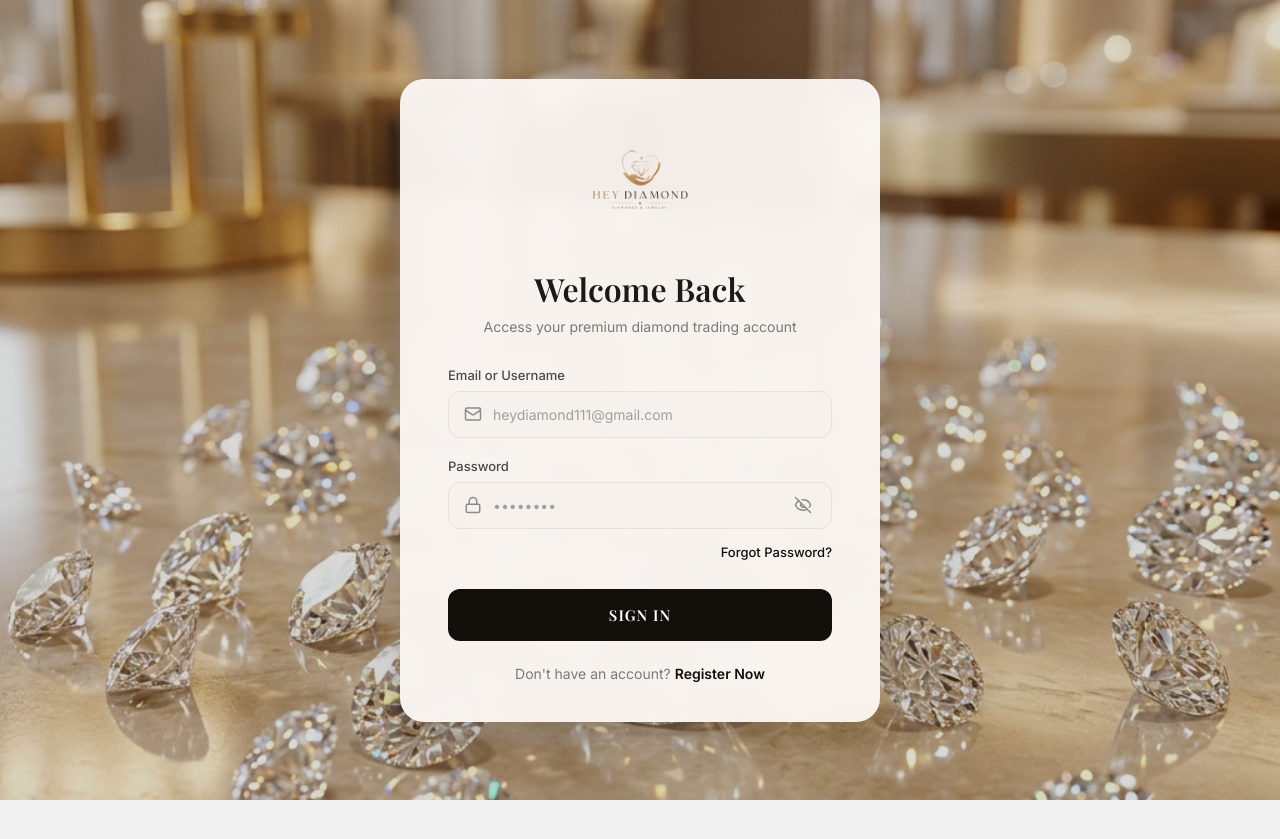
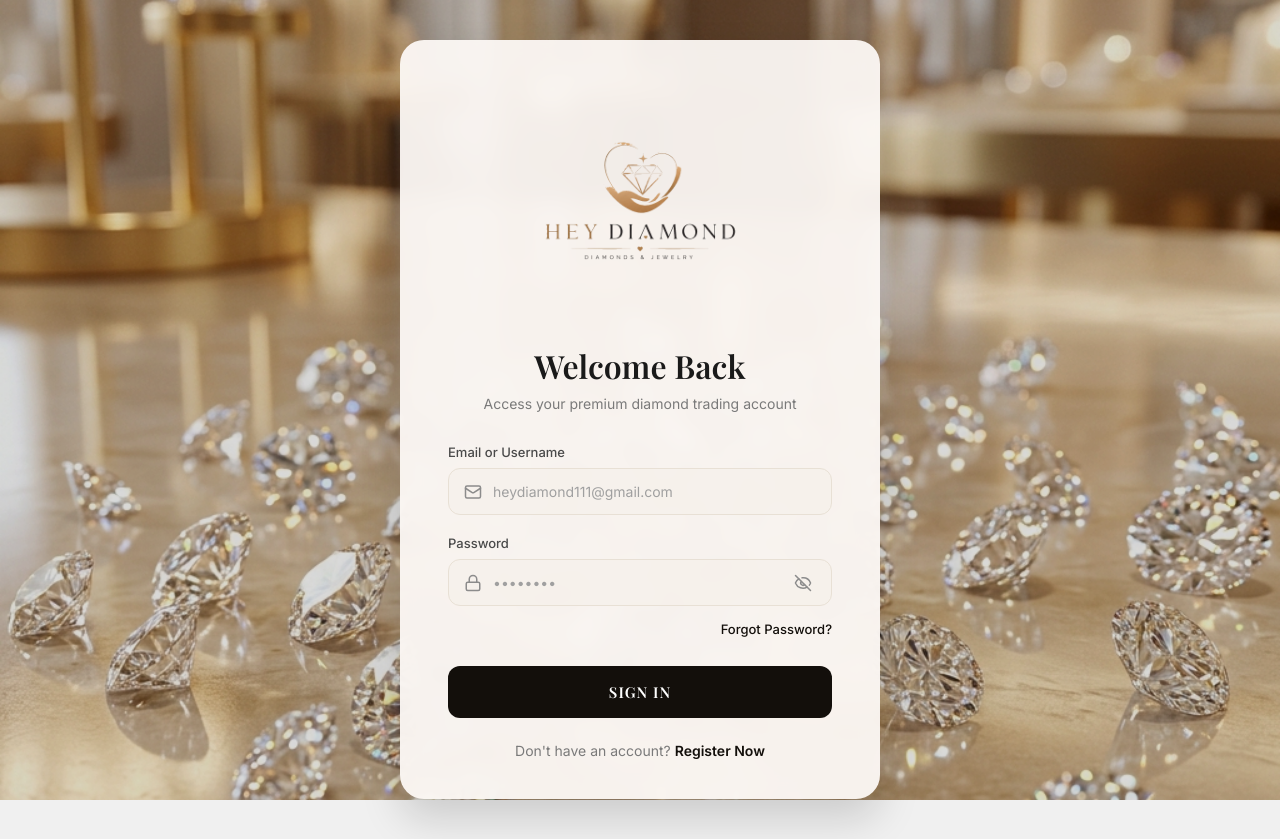
Before and after one commit to AmitDhorajiya123/heydiamond-front, a React (Vite) app: page /login in a window 1280 px wide. Before the commit the page ends 800 px from the top, so only its background shows below. Built offline with nearby package versions, Linux system fonts and the light colour scheme.

Commit message:
Adjust logo size and container for better visibility

```diff
--- a/src/css/Auth.css
+++ b/src/css/Auth.css
@@ -47,10 +47,14 @@ input:-webkit-autofill:active {
 
 .logo-container {
     margin-bottom: 24px;
+    display: flex;
+    justify-content: center;
+    width: 100%;
 }
 
 .logo {
-    width: 120px;
+    width: 100%;
+    max-width: 240px;
     height: auto;
     object-fit: contain;
 }
```
